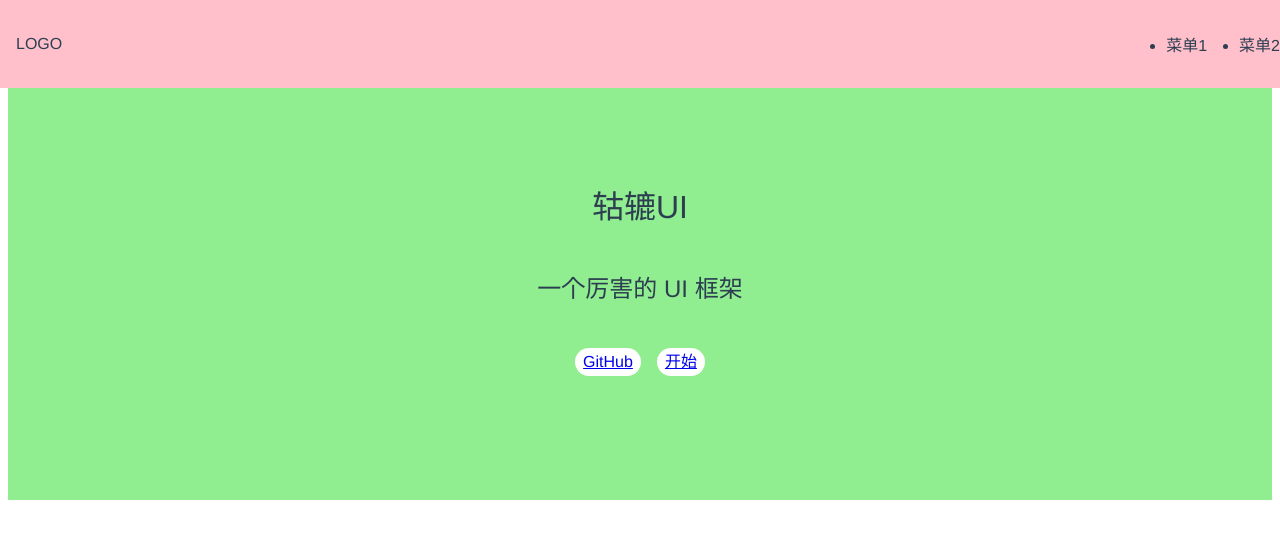
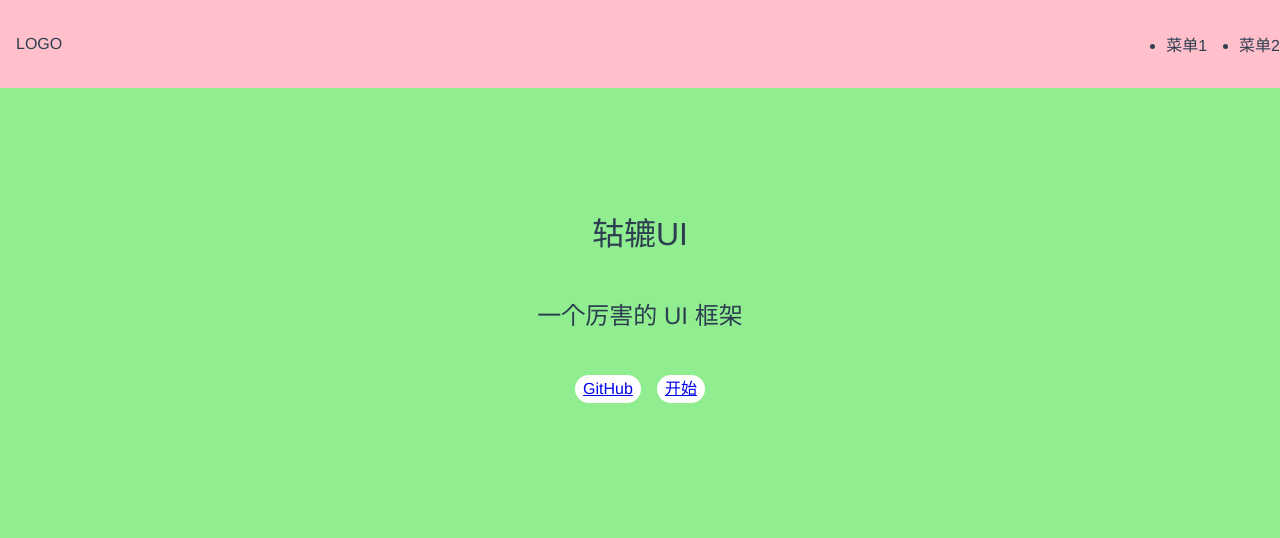
Before and after one commit to sunchenlong111/vue3elements, a Vue app: page / in a window 1280 px wide. Shown: the top 538 px of the page. Built offline with nearby package versions, Linux system fonts and the light colour scheme.

Commit message:
ui调整

```diff
--- a/src/index.css
+++ b/src/index.css
@@ -4,7 +4,8 @@
 	-moz-osx-font-smoothing: grayscale;
 	text-align: center;
 	color: #2c3e50;
-	margin-top: 60px;
+	margin-top: 87px;
+  height: 100vh;
 }
 
 h1,
@@ -21,4 +22,6 @@ body {
 	font-family: -apple-system, "Noto Sans", "Helvetica Neue", Helvetica, "Nimbus Sans L", Arial, "Liberation Sans", "PingFang SC", "Hiragino Sans GB",
 		"Noto Sans CJK SC", "Source Han Sans SC", "Source Han Sans CN", "Microsoft YaHei", "Wenquanyi Micro Hei", "WenQuanYi Zen Hei", "ST Heiti", SimHei,
 		"WenQuanYi Zen Hei Sharp", sans-serif;
+	margin: 0;
+	padding: 0;
 }
--- a/src/views/Doc.vue
+++ b/src/views/Doc.vue
@@ -47,8 +47,7 @@ export default {
   }
   > .content {
     flex-grow: 1;
-    padding-top: 60px;
-    padding-left: 156px;
+    padding-left: 182px;
     @media (max-width: 500px) {
       padding-left: 0;
     }
--- a/src/views/Home.vue
+++ b/src/views/Home.vue
@@ -1,6 +1,6 @@
 
 <template>
-  <div>
+  <div class="container">
     <Topnav />
     <div class="banner">
       <h1>轱辘UI</h1>
@@ -19,6 +19,10 @@ export default {
 };
 </script>
 <style lang="scss" scoped>
+.container{
+  height: 100%;
+  background: lightgreen;
+}
 .banner {
   padding: 100px 0;
   display: flex;
```
